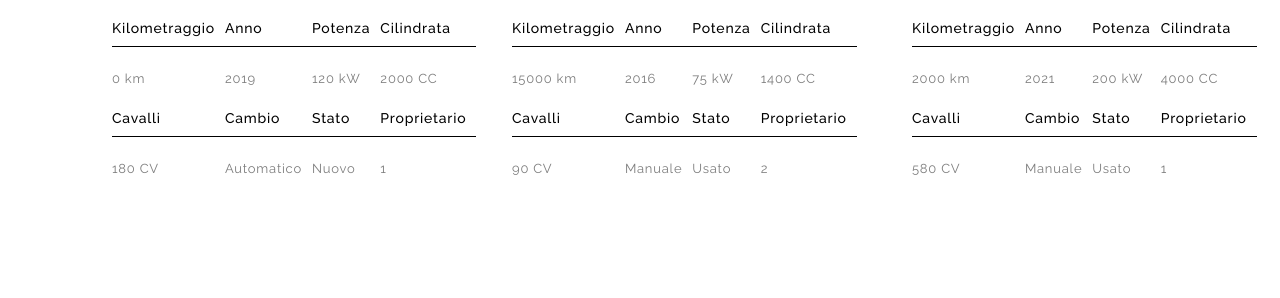
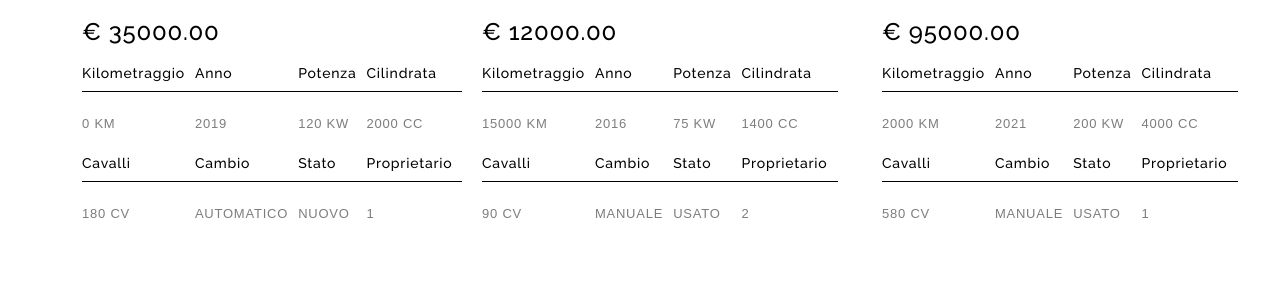
Before and after one commit to Verlanti2002/VSB-Motors, a Django app: page /shop/ in a window 1280 px wide. Shown: the part 972-1270 px from the top of the page. Before the commit the page ends 1147 px from the top, so only its background shows below. Run offline with Django 4.2, Linux system fonts and the light colour scheme; data comes from the database, SQL or seed files in the repository; parts of the project's set-up code (start-up, migrations or seed data) failed here and were passed over; some libraries are stand-ins or nearby versions.

Commit message:
modify css shop

```diff
--- a/vsb_app/static/vsb_app/css/shop.css
+++ b/vsb_app/static/vsb_app/css/shop.css
@@ -825,7 +825,7 @@
 }
 .vehicle_card{
   height: auto;
-  width: 25%;
+  width: 30%;
   /*border: 1px solid red;*/
   border-radius: 10px;
   background-color: white;
@@ -862,6 +862,9 @@
 
 .details .desc{
   margin-right: 10px;
+  font-family: sans-serif;
+  font-size: 13px;
+  text-transform: uppercase;
 }
 
 .details tr td{
@@ -934,6 +937,7 @@
   margin-right: 30px;
   padding-left: 10px;
   margin-top: 20px;
+  font-family: sans-serif;
   border: none;
   background: transparent;
   border-bottom: 1px solid white;
--- a/vsb_app/templates/vsb_app/sell_my_car.html
+++ b/vsb_app/templates/vsb_app/sell_my_car.html
@@ -10,6 +10,8 @@
     <style>
         body{
             background-image: url("{% static 'vsb_app/images/11207.webp' %}");
+            background-repeat: no-repeat;
+            background-size: 100%;
         }
     </style>
 {% endblock %}
```
